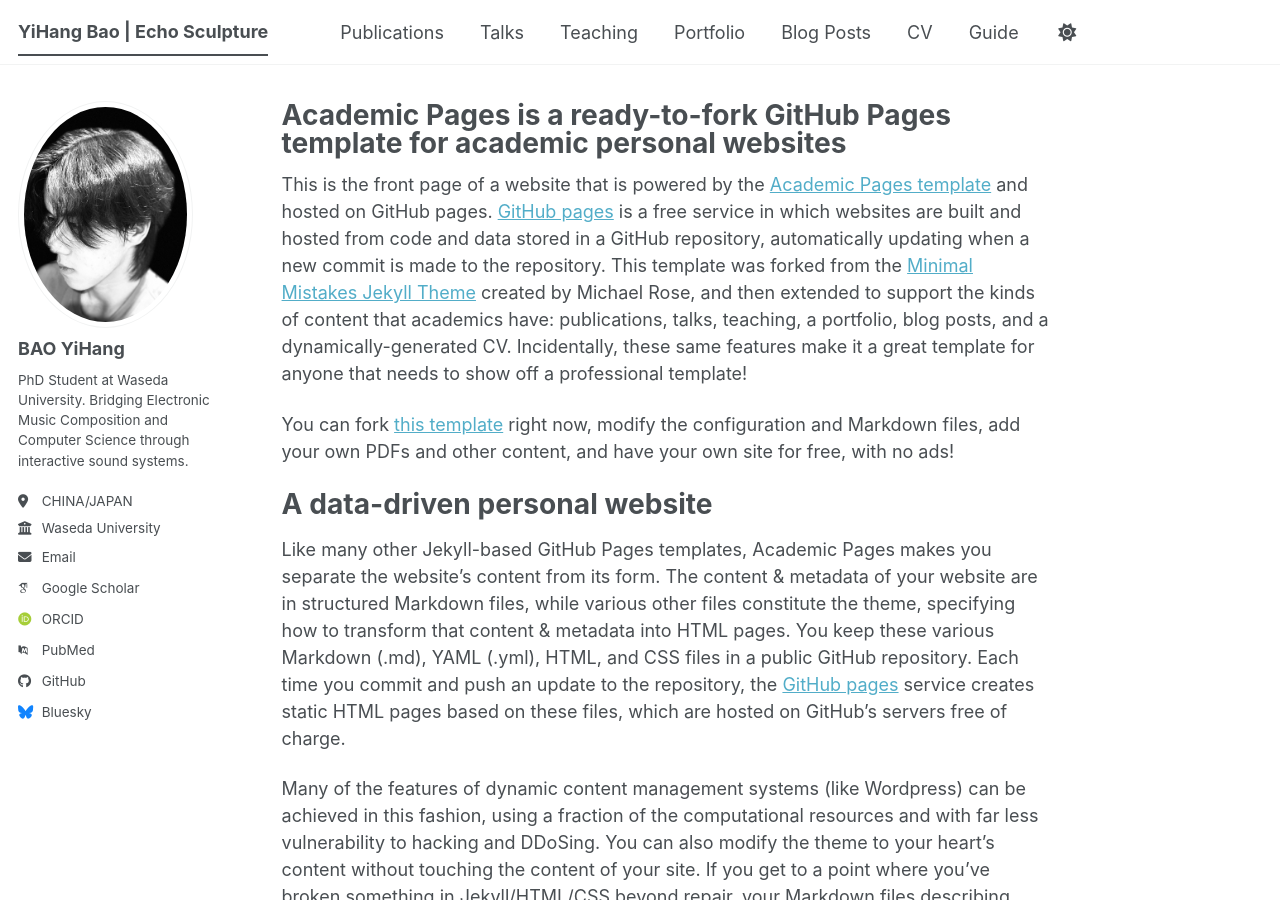
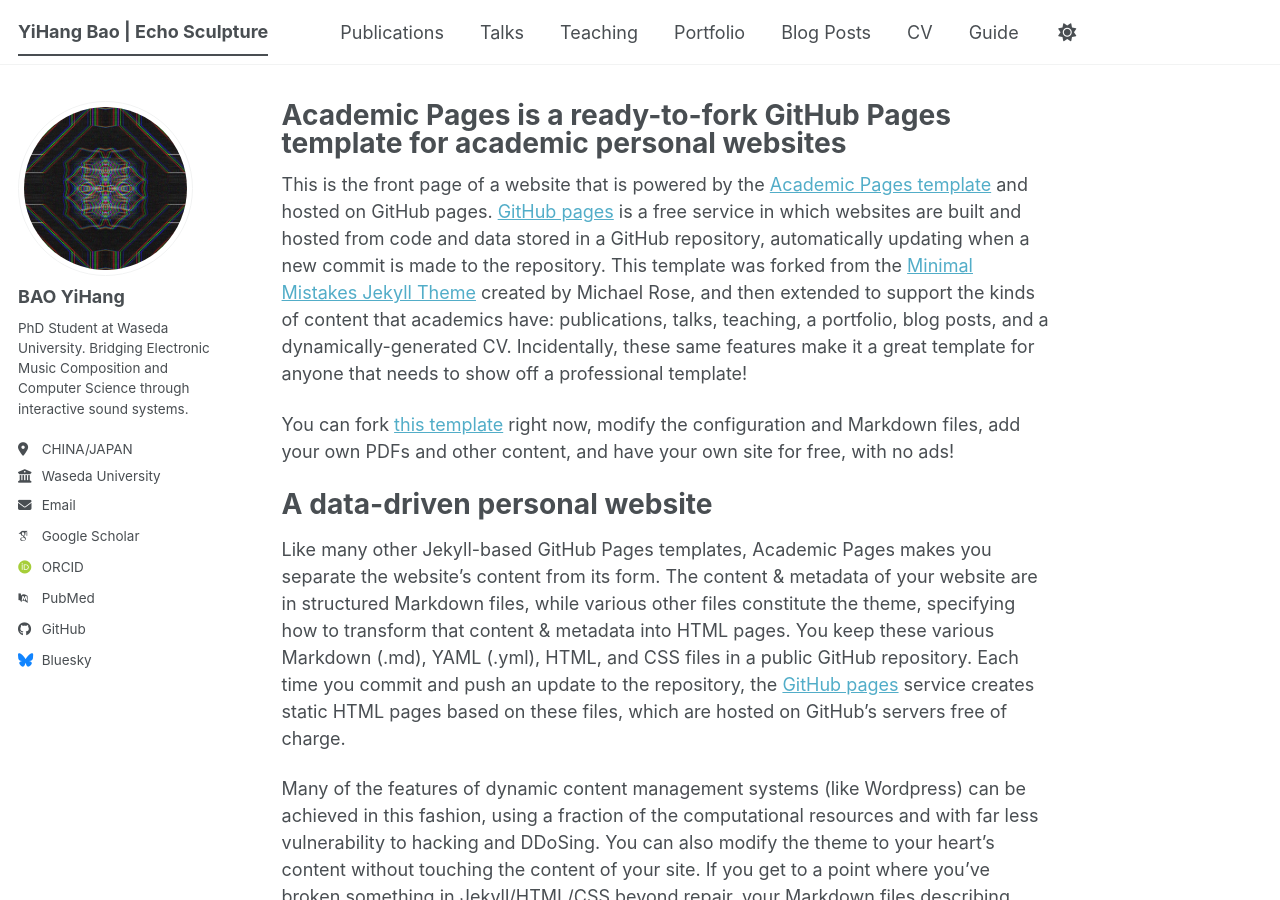
Before and after one commit to Echo-Sculpture/Echo-Sculpture.github.io, a Jekyll site: the page built from _pages/about.md, in a window 1280 px wide and 900 px high. Built offline with Jekyll 4.4.1, drawn with Linux system fonts in a browser that asks for light colours; some web fonts are replaced; a script bundle is joined from its source files by our own code; library files that are not in the unit come from our copies.

Commit message:
Update author avatar image in config file

```diff
--- a/_config.yml
+++ b/_config.yml
@@ -23,7 +23,7 @@
 #               Additional customization can be done by editing /_includes/author-profile.html
 author:
   # Biographic information
-  avatar           : "profile.png"
+  avatar           : "11.jpg"
   name             : "BAO YiHang"
   pronouns         : # example: "she/her"
   bio              : "PhD Student at Waseda University. Bridging Electronic Music Composition and Computer Science through interactive sound systems."
```
